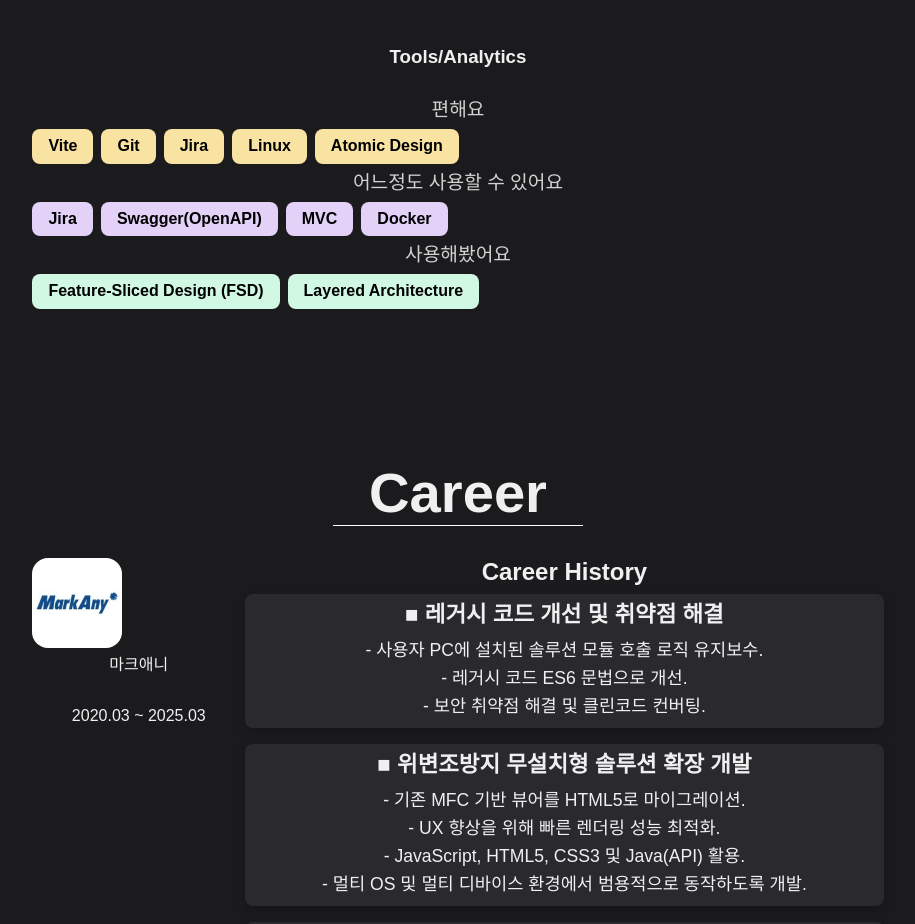
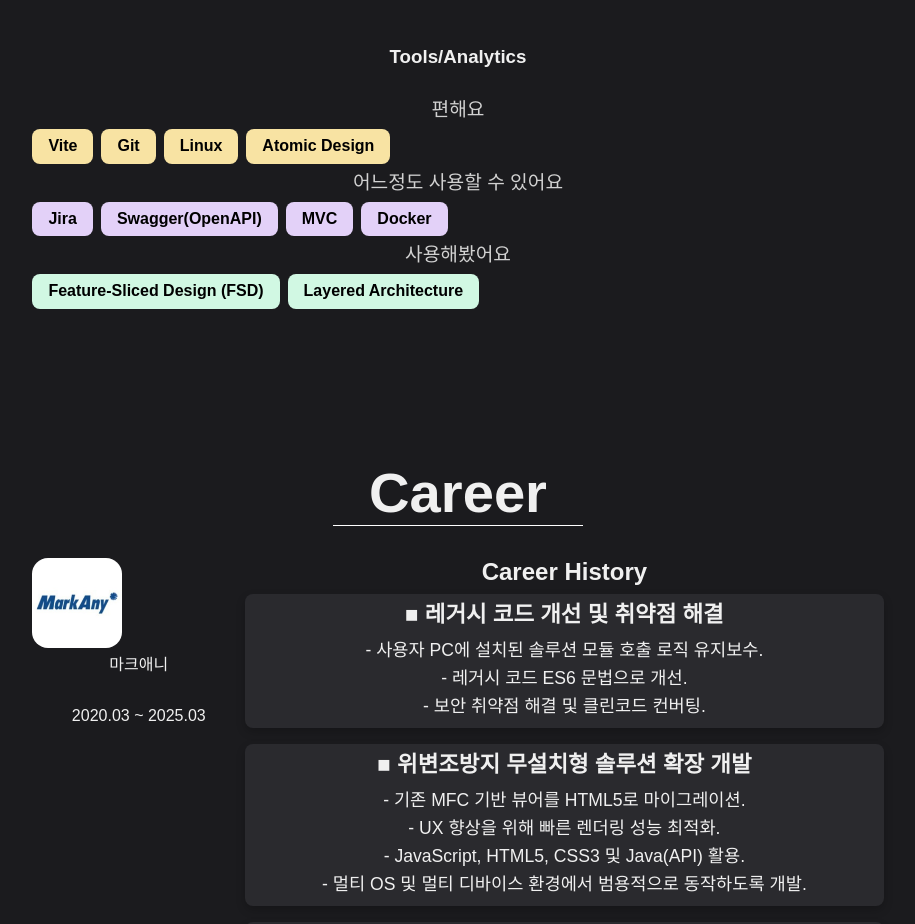
Before and after one commit to kimtaehun-dev/tagDev, a React (Vite) app: page / in a window 1280 px wide. Shown: the part 1840-2764 px from the top of the page, without its empty margins (182-1097 px from the left). Built offline with nearby package versions, Linux system fonts and the light colour scheme; a web font is replaced by a local one.

Commit message:
스킬에 중복 작성한 부분제거

```diff
--- a/src/components/organisms/article/skills/Skills.tsx
+++ b/src/components/organisms/article/skills/Skills.tsx
@@ -13,7 +13,7 @@ const skillCategories = [
   {
     tittle : "Tools/Analytics",
     skills : {
-      comfortable :  ['Vite', 'Git', 'Jira', 'Linux', 'Atomic Design'],
+      comfortable :  ['Vite', 'Git', 'Linux', 'Atomic Design'],
       usable :  [ 'Jira', 'Swagger(OpenAPI)', 'MVC','Docker' ],
       familiar :  ['Feature-Sliced Design (FSD)','Layered Architecture'],
     }
```
